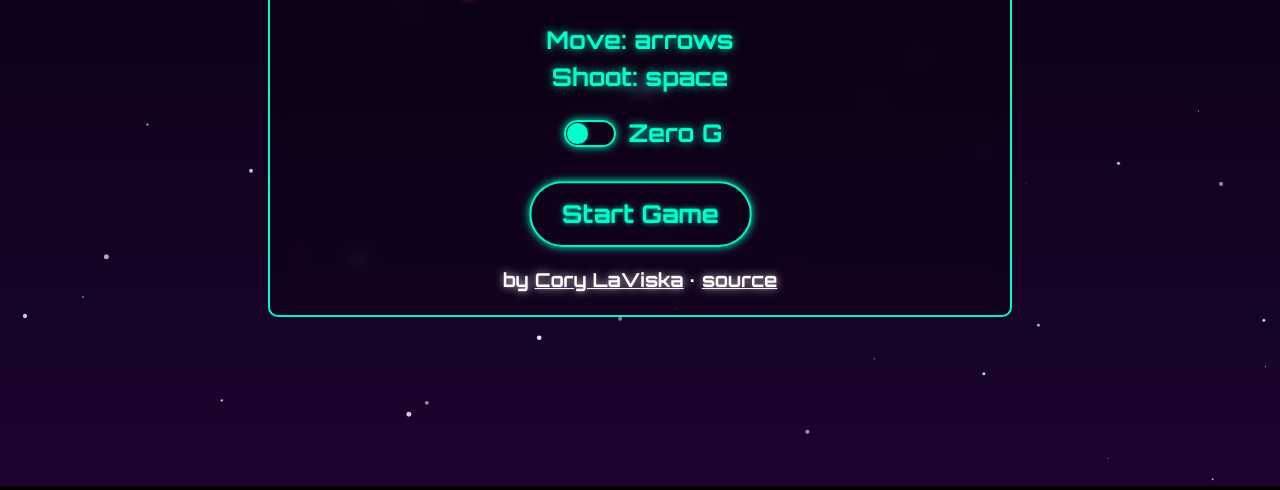
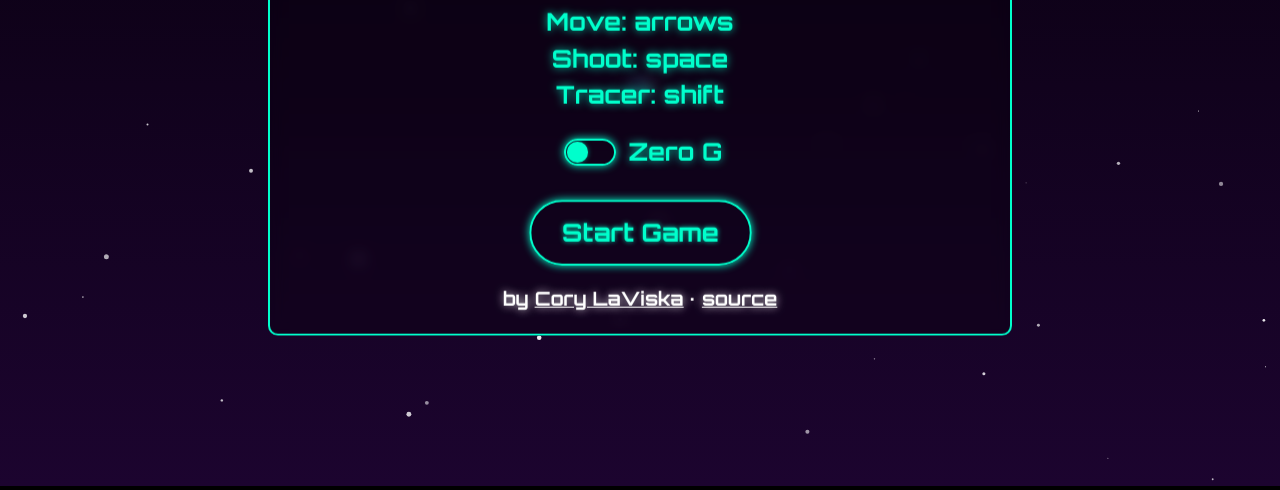
Before and after one commit to claviska/rocket-blaster, a website: page src/index.html in a window 1280 px wide. Shown: the part 314-804 px from the top of the page. Drawn offline with Linux system fonts and the light colour scheme; animation ran at ten frames a second.

Commit message:
show tracer instructions

```diff
--- a/src/index.html
+++ b/src/index.html
@@ -64,7 +64,8 @@
       <div class="subtitle">Destroy asteroids and avoid black holes</div>
       <div class="instructions">
         Move: arrows<br />
-        Shoot: space
+        Shoot: space<br />
+        <span class="keyboard-only">Tracer: shift</span>
       </div>
       <label class="gravity-label"><input type="checkbox" id="zeroGravityToggle" /> Zero G</label>
       <button id="startButton" class="game-button">Start Game</button>
--- a/src/main.css
+++ b/src/main.css
@@ -341,6 +341,12 @@ canvas {
   }
 }
 
+@media (hover: none) and (pointer: coarse) {
+  .keyboard-only {
+    display: none;
+  }
+}
+
 .touchButton {
   display: flex;
   position: absolute;
```
